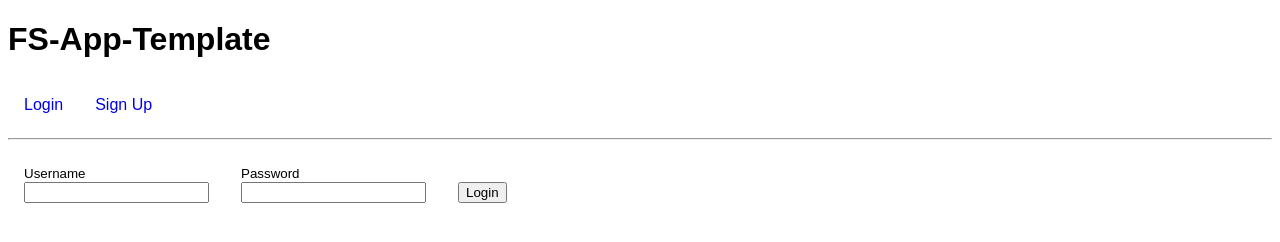
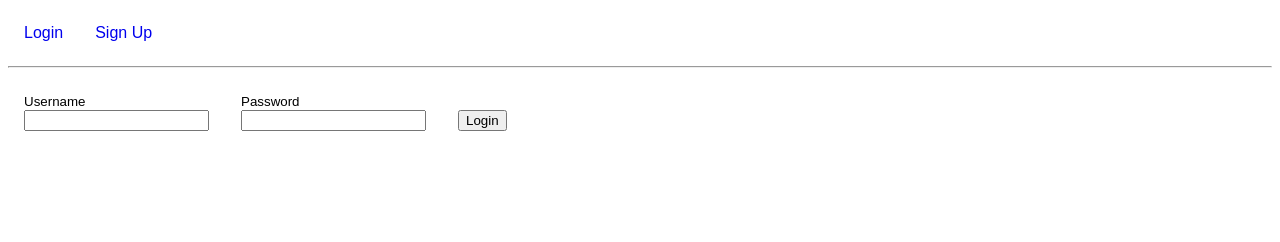
Before and after one commit to 2201gh-capstone-banana/2201gh-capstone, a React app: page / in a window 1280 px wide. Built offline with nearby package versions, Linux system fonts and the light colour scheme.

Commit message:
removed all instances of fs-app-template

```diff
--- a/client/components/Navbar.js
+++ b/client/components/Navbar.js
@@ -5,7 +5,7 @@ import {logout} from '../store'
 
 const Navbar = ({handleClick, isLoggedIn}) => (
   <div>
-    <h1>FS-App-Template</h1>
+    {/* <h1>FS-App-Template</h1> */}
     <nav>
       {isLoggedIn ? (
         <div>
--- a/package.json
+++ b/package.json
@@ -1,7 +1,7 @@
 {
-  "name": "fs-app-template",
+  "name": "be-my-voice",
   "version": "2.0.0",
-  "description": "Some boilerplate code to get you started - get shakin'!",
+  "description": "Be My Voice is a translation web app that uses machine learning models to translate American sign language. ",
   "main": "index.js",
   "scripts": {
     "build": "webpack",
--- a/public/index.html
+++ b/public/index.html
@@ -3,7 +3,7 @@
   <head>
     <meta charset='utf-8'>
     <meta name='viewport' content='width=device-width initial-scale=1.0'>
-    <title>FS-App-Template</title>
+    <title>Be My Voice</title>
     <link rel="stylesheet" href="/style.css" />
     <script defer src="/bundle.js"></script>
   </head>
```
